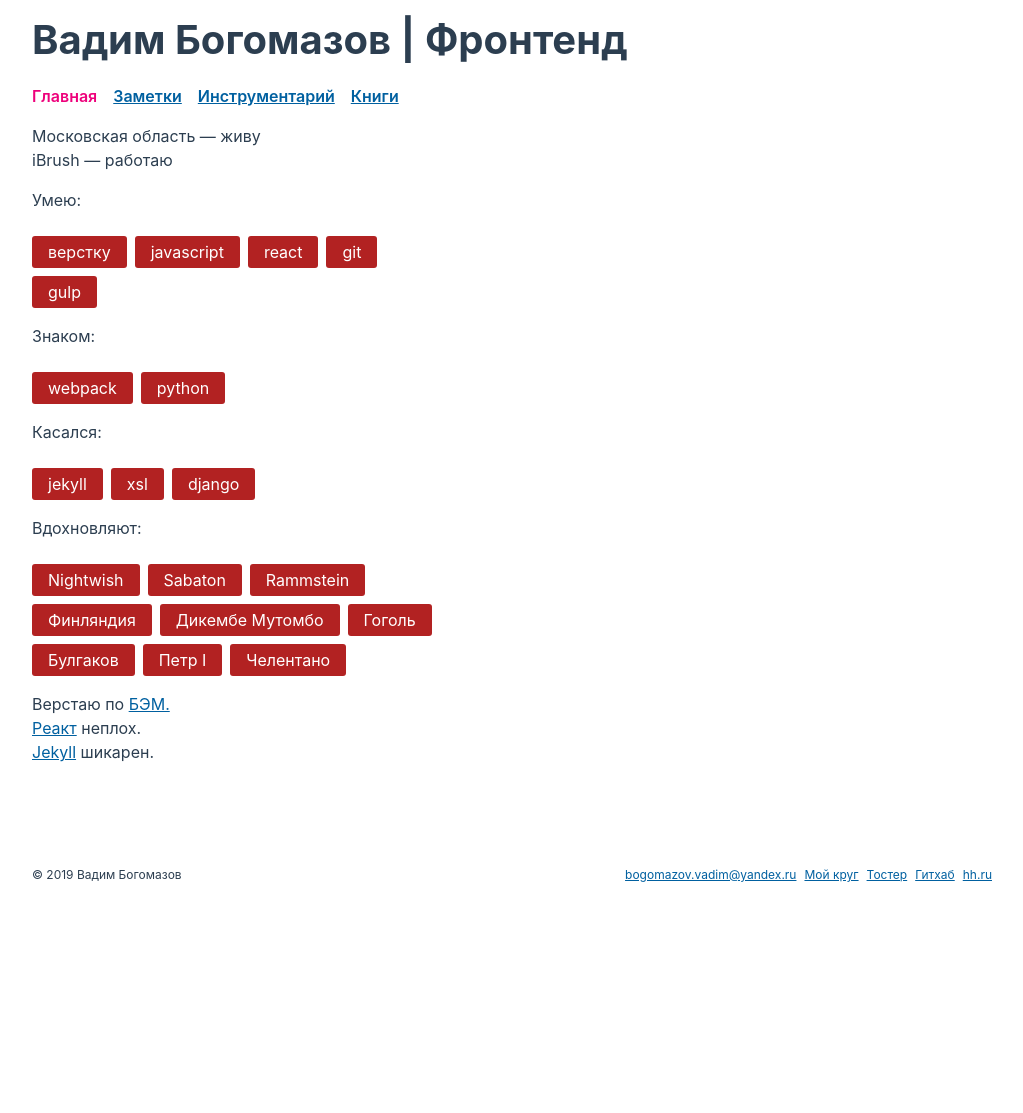
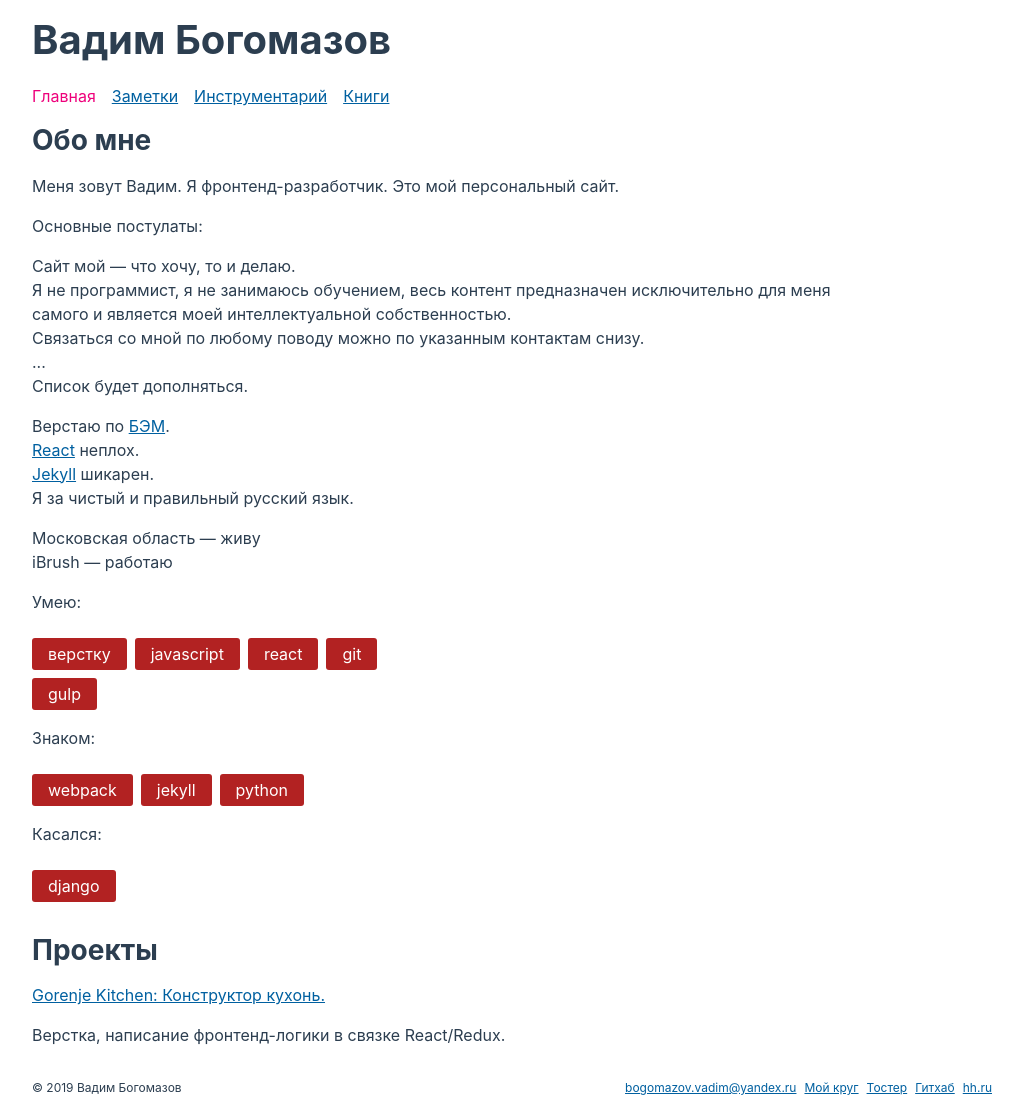
Before and after one commit to vadimbogomazov/vadimbogomazov.github.io, a Jekyll site: the page built from index.markdown, in a window 1280 px wide. Shown: the whole page, without its empty margins (128-1151 px from the left). Built offline with Jekyll 4.4.1, drawn with Linux system fonts in a browser that asks for light colours; before the commit the page ends 900 px from its top, so only the background shows below that.

Commit message:
Update content

```diff
--- a/404.html
+++ b/404.html
@@ -3,12 +3,13 @@ permalink: /404.html
 layout: default
 ---
 
-<style type="text/css" media="screen">
+<style>
   .container {
     margin: 10px auto;
     max-width: 600px;
     text-align: center;
   }
+
   h1 {
     margin: 30px 0;
     font-size: 4em;
--- a/_includes/header.html
+++ b/_includes/header.html
@@ -1,6 +1,6 @@
 <!-- SITE HEADER -->
 <header class="site-header" role="banner">
-    <h1 class="site-header__title">{{ site.author }} {% if site.position %}|{% endif %} {{ site.position }}</h1>
+    <h1 class="site-header__title">{{ site.author }}</h1>
 
     {% include nav.html %}
 </header>
--- a/_layouts/post.html
+++ b/_layouts/post.html
@@ -5,7 +5,7 @@ layout: default
 <div class="post">
     <header class="post__header">
         <h1 class="post__title">{{ page.title }}</h1>
-        <time datetime="{{ page.date | date: "%m.%d.%Y" }}">{{ page.date | date: "%m.%d.%Y" }}</time>
+        <time class="post__date" datetime="{{ page.date | date: '%d.%m.%Y' }}">{{ page.date | date: "%m.%d.%Y" }}</time>
     </header>
 
     <article class="post__content">
--- a/_sass/_base.scss
+++ b/_sass/_base.scss
@@ -95,7 +95,6 @@ ul {
     }
 
     &__item {
-        font-weight: 600;
         margin-left: calc(var(--gutter) * 2);
         margin-top: calc(var(--gutter) * 2);
     }
@@ -199,4 +198,8 @@ ul {
         border-bottom: 1px solid #ddd;
         padding-bottom: var(--gutter);
     }
+
+    &__date {
+        font-style: italic;
+    }
 }
--- a/index.markdown
+++ b/index.markdown
@@ -2,94 +2,87 @@
 layout: default
 title: Главная
 ---
+<section class="site-section">
+    <h2>Обо мне</h2>
 
-<ul class="site-list mt-0">
-    <li class="site-list__item">
-        Московская область &mdash; живу
-    </li>
-    <li class="site-list__item">
-        iBrush &mdash; работаю
-    </li>
-    <li class="site-list__item">
-        <p>Умею:</p>
-        <ul class="tags-list mt-0 mb-0">
-            <li class="tags-list__item">
-                <span class="tag">верстку</span>
-            </li>
-            <li class="tags-list__item">
-                <span class="tag">javascript</span>
-            </li>
-            <li class="tags-list__item">
-                <span class="tag">react</span>
-            </li>
-            <li class="tags-list__item">
-                <span class="tag">git</span>
-            </li>
-            <li class="tags-list__item">
-                <span class="tag">gulp</span>
-            </li>
-        </ul>
+    <p>Меня зовут Вадим. Я&nbsp;фронтенд-разработчик. Это мой персональный сайт.</p>
+    <p>Основные постулаты:</p>
 
-        <p>Знаком:</p>
-        <ul class="tags-list mt-0 mb-0">
-            <li class="tags-list__item">
-                <span class="tag">webpack</span>
-            </li>
-            <li class="tags-list__item">
-                <span class="tag">python</span>
-            </li>
-        </ul>
-    </li>
-    <li class="site-list__item">
-        <p>Касался:</p>
-        <ul class="tags-list mt-0 mb-0">
-            <li class="tags-list__item">
-                <span class="tag">jekyll</span>
-            </li>
-            <li class="tags-list__item">
-                <span class="tag">xsl</span>
-            </li>
-            <li class="tags-list__item">
-                <span class="tag">django</span>
-            </li>
-        </ul>
-    </li>
-    <li class="site-list__item">
-        <p>Вдохновляют:</p>
-        <ul class="tags-list mt-0 mb-0">
-            <li class="tags-list__item">
-                <span class="tag">Nightwish</span>
-            </li>
-            <li class="tags-list__item">
-                <span class="tag">Sabaton</span>
-            </li>
-            <li class="tags-list__item">
-                <span class="tag">Rammstein</span>
-            </li>
-            <li class="tags-list__item">
-                <span class="tag">Финляндия</span>
-            </li>
-            <li class="tags-list__item">
-                <span class="tag">Дикембе Мутомбо</span>
-            </li>
-            <li class="tags-list__item">
-                <span class="tag">Гоголь</span>
-            </li>
-            <li class="tags-list__item">
-                <span class="tag">Булгаков</span>
-            </li>
-            <li class="tags-list__item">
-                <span class="tag">Петр I</span>
-            </li>
-            <li class="tags-list__item">
-                <span class="tag">Челентано</span>
-            </li>
-        </ul>
-    </li>
-</ul>
+    <ul class="site-list">
+        <li class="site-list__item">Сайт мой&nbsp;&mdash; что хочу, то&nbsp;и&nbsp;делаю.</li>
+        <li class="site-list__item">Я&nbsp;не&nbsp;программист, я&nbsp;не&nbsp;занимаюсь обучением, весь контент предназначен исключительно для меня самого и&nbsp;является моей интеллектуальной собственностью.</li>
+        <li class="site-list__item">Связаться со&nbsp;мной по&nbsp;любому поводу можно по&nbsp;указанным контактам снизу.</li>
+        <li class="site-list__item">...</li>
+        <li class="site-list__item">Список будет дополняться.</li>
+    </ul>
 
-<ul class="site-list">
-    <li class="site-list__item">Верстаю по&nbsp;<a href="https://ru.bem.info/" target="_blank">БЭМ.</a></li>
-    <li class="site-list__item"><a href="https://reactjs.org/" target="_blank">Реакт</a> неплох.</li>
-    <li class="site-list__item"><a href="https://jekyllrb.com/" target="_blank">Jekyll</a> шикарен.</li>
-</ul>
+    <ul class="site-list">
+        <li class="site-list__item">Верстаю по&nbsp;<a href="https://ru.bem.info/" target="_blank">БЭМ</a>.</li>
+        <li class="site-list__item"><a href="https://reactjs.org/" target="_blank">React</a> неплох.</li>
+        <li class="site-list__item"><a href="https://jekyllrb.com/" target="_blank">Jekyll</a> шикарен.</li>
+        <li class="site-list__item">Я&nbsp;за&nbsp;чистый и&nbsp;правильный русский язык.</li>
+    </ul>
+
+    <ul class="site-list">
+        <li class="site-list__item">
+            Московская область &mdash; живу
+        </li>
+        <li class="site-list__item">
+            iBrush &mdash; работаю
+        </li>
+        <li class="site-list__item">
+            <p>Умею:</p>
+            <ul class="tags-list mt-0 mb-0">
+                <li class="tags-list__item">
+                    <span class="tag">верстку</span>
+                </li>
+                <li class="tags-list__item">
+                    <span class="tag">javascript</span>
+                </li>
+                <li class="tags-list__item">
+                    <span class="tag">react</span>
+                </li>
+                <li class="tags-list__item">
+                    <span class="tag">git</span>
+                </li>
+                <li class="tags-list__item">
+                    <span class="tag">gulp</span>
+                </li>
+            </ul>
+
+            <p>Знаком:</p>
+            <ul class="tags-list mt-0 mb-0">
+                <li class="tags-list__item">
+                    <span class="tag">webpack</span>
+                </li>
+                <li class="tags-list__item">
+                    <span class="tag">jekyll</span>
+                </li>
+                <li class="tags-list__item">
+                    <span class="tag">python</span>
+                </li>
+            </ul>
+        </li>
+        <li class="site-list__item">
+            <p>Касался:</p>
+            <ul class="tags-list mt-0 mb-0">
+                <li class="tags-list__item">
+                    <span class="tag">django</span>
+                </li>
+            </ul>
+        </li>
+    </ul>
+</section>
+
+<section class="site-section">
+    <h2>Проекты</h2>
+
+    <ul class="site-list">
+        <li class="site-list__item">
+            <div>
+                <p><a href="https://gorenje-kitchen.ru/constructor/" target="_blank">Gorenje Kitchen: Конструктор кухонь.</a></p>
+                <span>Верстка, написание фронтенд-логики в&nbsp;связке React/Redux.</span>
+            </div>
+        </li>
+    </ul>
+</section>
```
